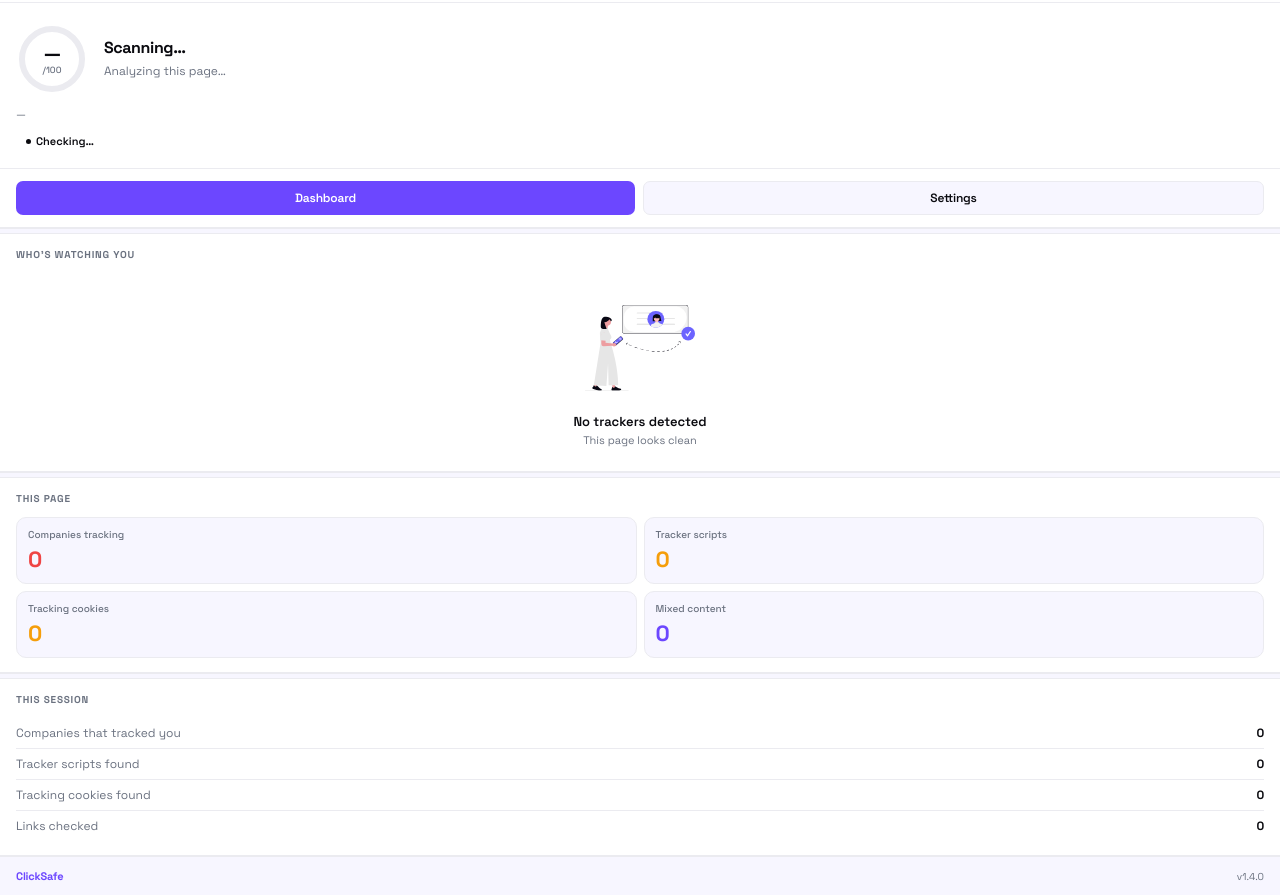
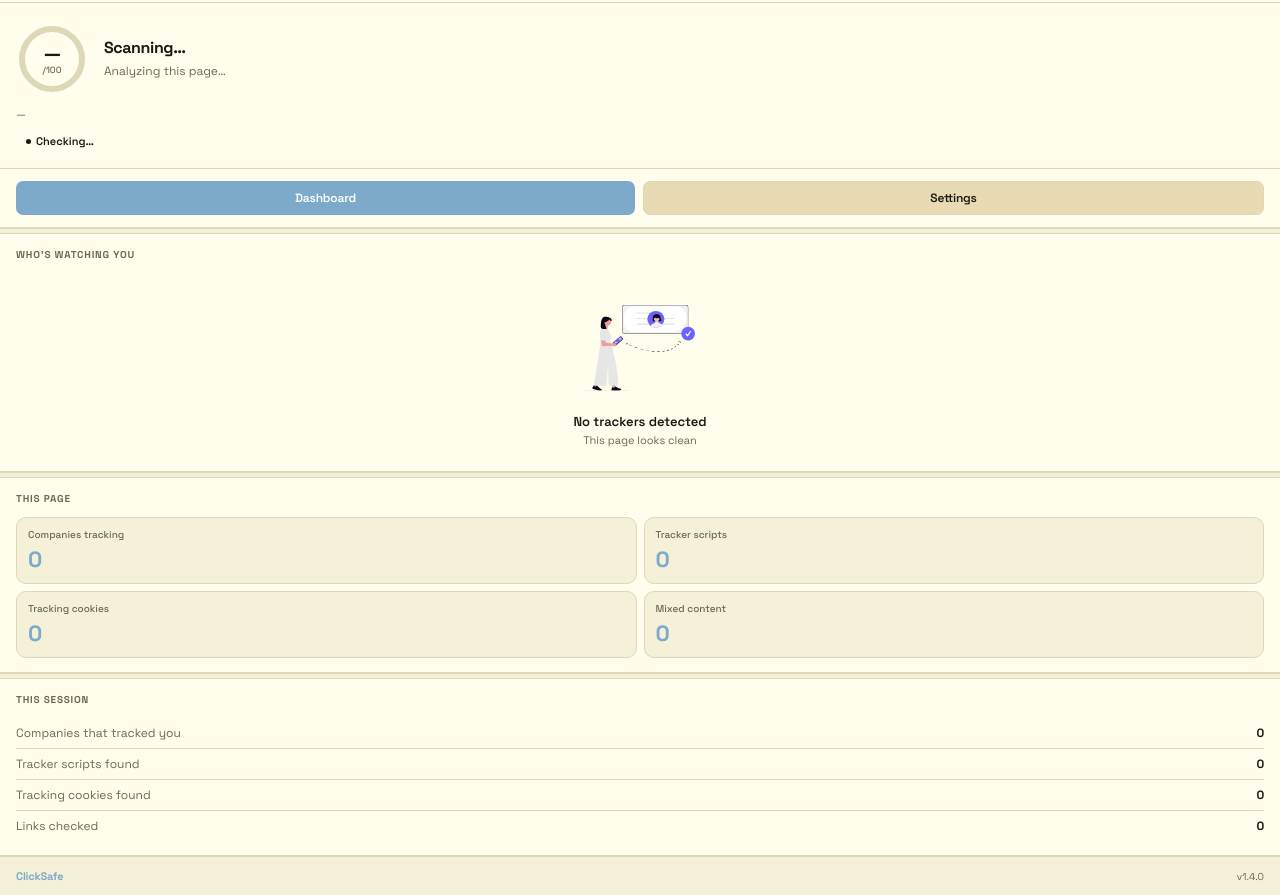
Before and after one commit to reshmiee/clicksafe-fixing, a browser extension: page frontend/sidepanel/sidepanel.html in a window 1280 px wide. Shown: the part 54-949 px from the top of the page. Drawn offline with Linux system fonts and the light colour scheme.

Commit message:
sideoanel looks so ugly T-T

```diff
--- a/frontend/sidepanel/sidepanel.html
+++ b/frontend/sidepanel/sidepanel.html
@@ -6,20 +6,19 @@
   <link href="https://fonts.googleapis.com/css2?family=Space+Grotesk:wght@400;500;600;700&display=swap" rel="stylesheet">
   <style>
     :root {
-      --purple:       #6C47FF;
-      --purple-light: #EDE9FF;
-      --purple-mid:   #9B7EFF;
-      --bg:           #FFFFFF;
-      --bg-soft:      #F7F6FF;
-      --text:         #0A0A0F;
-      --text-muted:   #6B7280;
+      --primary:      #E8DBB3;
+      --primary-dark: #D4C48E;
+      --blue:         #7DAACB;
+      --blue-light:   #D6E8F5;
+      --bg:           #FFFDEB;
+      --bg-soft:      #F5F0D8;
+      --text:         #1A1A14;
+      --text-muted:   #6B6B52;
       --green:        #22C55E;
       --green-light:  #DCFCE7;
-      --red:          #EF4444;
-      --red-light:    #FEE2E2;
-      --amber:        #F59E0B;
-      --amber-light:  #FEF3C7;
-      --border:       #EBEBF0;
+      --red:          #CE2626;
+      --red-light:    #FADDDD;
+      --border:       #DDD8B8;
       --radius:       10px;
       --radius-sm:    7px;
     }
@@ -49,7 +48,7 @@
       z-index: 10;
     }
     .header-brand { display: flex; align-items: center; gap: 8px; }
-    .brand-dot { width: 8px; height: 8px; border-radius: 50%; background: var(--purple); }
+    .brand-dot { width: 8px; height: 8px; border-radius: 50%; background: var(--blue); }
     .brand-name { font-size: 15px; font-weight: 700; color: var(--text); letter-spacing: -0.4px; }
     .header-btn {
       background: var(--bg-soft);
@@ -61,7 +60,7 @@
       display: flex; align-items: center; justify-content: center;
       transition: background 0.15s, color 0.15s;
     }
-    .header-btn:hover { background: var(--purple-light); color: var(--purple); border-color: var(--purple-light); }
+    .header-btn:hover { background: var(--blue-light); color: var(--blue); border-color: var(--blue-light); }
 
     /* Score block */
     .score-block {
@@ -118,10 +117,10 @@
       letter-spacing: -0.2px;
     }
     .btn:active { transform: scale(0.97); }
-    .btn-primary   { background: var(--purple); color: white; }
+    .btn-primary   { background: var(--blue); color: white; }
     .btn-primary:hover { opacity: 0.88; }
-    .btn-secondary { background: var(--bg-soft); color: var(--text); border: 1px solid var(--border); }
-    .btn-secondary:hover { background: var(--purple-light); border-color: var(--purple-light); color: var(--purple); }
+    .btn-secondary { background: var(--primary); color: var(--text); border: 1px solid var(--border); }
+    .btn-secondary:hover { background: var(--primary-dark); border-color: var(--primary-dark); }
 
     .gap { height: 6px; background: var(--bg-soft); border-top: 1px solid var(--border); border-bottom: 1px solid var(--border); }
 
@@ -146,20 +145,20 @@
       transition: border-color 0.15s;
     }
     .company-card:last-child { margin-bottom: 0; }
-    .company-card:hover { border-color: var(--purple-mid); }
+    .company-card:hover { border-color: var(--blue); }
 
     .company-avatar {
       width: 32px; height: 32px;
       border-radius: 8px;
-      background: var(--purple-light);
+      background: var(--blue-light);
       display: flex; align-items: center; justify-content: center;
       font-size: 11px; font-weight: 700;
-      color: var(--purple);
+      color: var(--blue);
       flex-shrink: 0;
       letter-spacing: -0.3px;
     }
-    .company-avatar.t2 { background: var(--amber-light); color: #92400e; }
-    .company-avatar.t3 { background: var(--border);      color: var(--text-muted); }
+    .company-avatar.t2 { background: var(--primary); color: #5a4a1a; }
+    .company-avatar.t3 { background: var(--border);  color: var(--text-muted); }
 
     .company-body { flex: 1; min-width: 0; }
     .company-name { font-size: 13px; font-weight: 600; color: var(--text); letter-spacing: -0.2px; }
@@ -170,9 +169,9 @@
       padding: 3px 8px; border-radius: 999px;
       flex-shrink: 0; letter-spacing: 0.02em;
     }
-    .t1-badge { background: var(--red-light);   color: #dc2626; }
-    .t2-badge { background: var(--amber-light); color: #92400e; }
-    .t3-badge { background: var(--border);      color: var(--text-muted); }
+    .t1-badge { background: var(--red-light);  color: var(--red); }
+    .t2-badge { background: var(--primary);    color: #5a4a1a; }
+    .t3-badge { background: var(--border);     color: var(--text-muted); }
 
     /* Empty state */
     .empty-state {
@@ -194,9 +193,7 @@
       padding: 10px 11px;
     }
     .stat-label { font-size: 10px; color: var(--text-muted); font-weight: 500; margin-bottom: 4px; }
-    .stat-val   { font-size: 22px; font-weight: 700; letter-spacing: -1px; color: var(--purple); }
-    .stat-val.danger { color: var(--red); }
-    .stat-val.warn   { color: var(--amber); }
+    .stat-val   { font-size: 22px; font-weight: 700; letter-spacing: -1px; color: var(--blue); }
 
     /* Session rows */
     .session-row {
@@ -216,7 +213,7 @@
       background: var(--bg-soft);
       border-top: 1px solid var(--border);
     }
-    .footer-brand { font-size: 11px; font-weight: 700; color: var(--purple); letter-spacing: -0.2px; }
+    .footer-brand { font-size: 11px; font-weight: 700; color: var(--blue); letter-spacing: -0.2px; }
     .footer-ver   { font-size: 10px; color: var(--text-muted); }
   </style>
 </head>
@@ -239,7 +236,7 @@
             cx="36" cy="36" r="30"
             stroke-dasharray="188.5"
             stroke-dashoffset="188.5"
-            stroke="#6C47FF"/>
+            stroke="#7DAACB"/>
         </svg>
         <div class="ring-inner">
           <span class="ring-num" id="ring-num">—</span>
--- a/frontend/sidepanel/sidepanel.js
+++ b/frontend/sidepanel/sidepanel.js
@@ -171,21 +171,21 @@ function renderGauge(score, companies, isHttps, mixedContent) {
     label = "Minimal tracking";
     desc  = "This page has very little tracking. You're mostly in the clear.";
   } else if (score >= 65) {
-    color = "#6C47FF";
+    color = "#7DAACB";
     label = "Some tracking";
     const names = companies.slice(0, 2).map(c => c.name).join(" and ");
     desc = names
       ? `${names} ${companies.length > 1 ? "are" : "is"} watching your activity here.`
       : "A few trackers were found on this page.";
   } else if (score >= 40) {
-    color = "#F59E0B";
+    color = "#C8960C";
     label = "You're being tracked";
     const t1 = companies.filter(c => c.tier === 1);
     desc = t1.length
       ? `${t1.map(c => c.name).join(", ")} ${t1.length > 1 ? "are" : "is"} building a profile on you.`
       : `${companies.length} companies are collecting your data here.`;
   } else {
-    color = "#EF4444";
+    color = "#CE2626";
     label = "Heavily surveilled";
     const t1 = companies.filter(c => c.tier === 1);
     desc = t1.length
```
